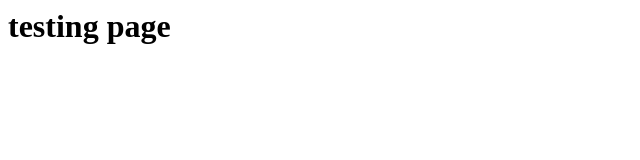
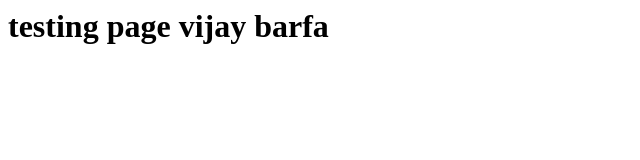
Before and after one commit to vbarfa/testing, a plain HTML site: page index.html in a window 1280 px wide. Shown: the whole page, without its empty margins (0-640 px from the left). Drawn offline with Linux system fonts and the light colour scheme.

Commit message:
second changes

```diff
--- a/index.html
+++ b/index.html
@@ -1 +1 @@
-<h1> testing page</h1>
+<h1> testing page vijay barfa</h1>
```
